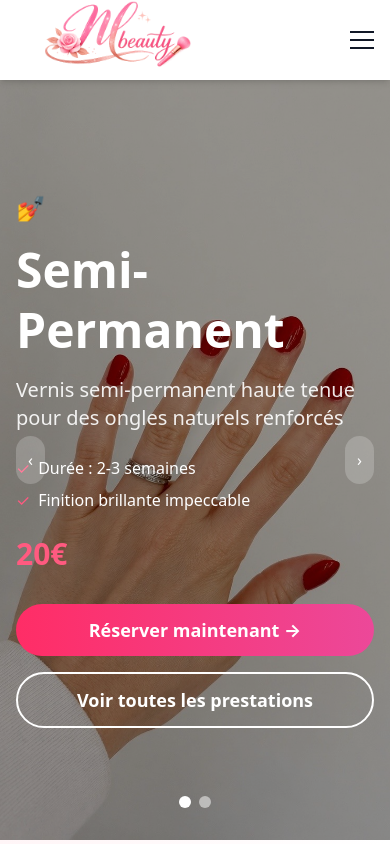
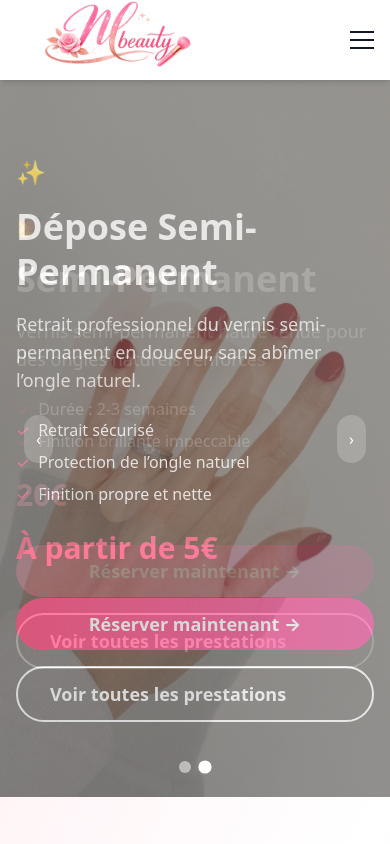
Before and after one commit to lounas-nait/ML-beauty, a Next.js app: page / in a window 390 px wide. Shown: the top 844 px of the page. Built offline with nearby package versions, Linux system fonts and the light colour scheme.

Commit message:
bouton réserver

```diff
--- a/app/page.tsx
+++ b/app/page.tsx
@@ -12,12 +12,12 @@ import BookingModal from '../components/BookingModal';
 const heroSlides = [
   {
     id: 1,
-    image: '/images/realisattions/P11.jpg',
+    image: '/images/realisattions/33.jpg',
     service: SERVICES[1], // semi-permanent
   },
   {
     id: 2,
-    image: '/images/realisattions/33.jpg',
+    image: '/images/realisattions/P11.jpg',
     service: SERVICES[6], // Semi-Permanent
   },
 
@@ -30,7 +30,7 @@ export default function Home() {
   useEffect(() => {
     const timer = setInterval(() => {
       setCurrentSlide((prev) => (prev + 1) % heroSlides.length);
-    }, 10000); // Change slide every 5 seconds
+    }, 6000); // Change slide every 5 seconds
 
     return () => clearInterval(timer);
   }, []);
@@ -66,13 +66,14 @@ export default function Home() {
   return (
     <>
       {/* Hero Carousel Section */}
-      <section className="relative h-[90vh] overflow-hidden">
+      <section className="relative h-[85vh] min-h-[600px] w-full overflow-hidden">
         {heroSlides.map((slide, index) => (
           <div
             key={slide.id}
-            className={`absolute inset-0 transition-opacity duration-1000 ${index === currentSlide ? 'opacity-100' : 'opacity-0'
+            className={`absolute inset-0 transition-opacity duration-1000 ease-in-out ${index === currentSlide ? "opacity-100 z-10" : "opacity-0 z-0"
               }`}
           >
+            {/* Image */}
             <Image
               src={slide.image}
               alt={slide.service.title}
@@ -80,23 +81,28 @@ export default function Home() {
               priority={index === 0}
               className="object-cover"
             />
-            {/* Dark Overlay */}
-            <div className="absolute inset-0 bg-black/40"></div>
-            {/* Content Overlay */}
-            <div className="absolute inset-0 flex items-center">
-              <div className="container mx-auto px-4">
+
+            {/* Overlay */}
+            <div className="absolute inset-0 bg-black/50"></div>
+
+            {/* Content */}
+            <div className="relative z-20 flex items-center h-full">
+              <div className="container mx-auto px-6">
                 <div className="max-w-2xl text-white">
-                  <div className="mb-4">
-                    <span className="text-2xl">{slide.service.icon}</span>
+
+                  <div className="mb-4 text-2xl">
+                    {slide.service.icon}
                   </div>
-                  <h1 className="text-5xl md:text-6xl font-bold mb-4 leading-tight">
+
+                  <h1 className="text-4xl md:text-6xl font-bold mb-4 leading-tight">
                     {slide.service.title}
                   </h1>
-                  <p className="text-xl mb-6 opacity-90">
+
+                  <p className="text-lg md:text-xl mb-6 opacity-90">
                     {slide.service.description}
                   </p>
-                  <div className="mb-6">
-                    <ul className="space-y-2">
+
+                  <ul className="space-y-2 mb-6">
                     {slide.service.features.map((feature, idx) => (
                       <li key={idx} className="flex items-center">
                         <span className="text-rose-400 mr-2">✓</span>
@@ -104,26 +110,27 @@ export default function Home() {
                       </li>
                     ))}
                   </ul>
-                  </div>
+
                   <div className="text-3xl font-bold text-rose-400 mb-8">
                     {slide.service.price}
                   </div>
+
                   <div className="flex flex-col sm:flex-row gap-4">
                     <button
                       onClick={() => setIsBookingOpen(true)}
-
-                      rel="noopener noreferrer"
-                      className="inline-flex items-center justify-center bg-gradient-to-r from-rose-500 to-pink-500 text-white px-8 py-3 rounded-full font-bold text-lg hover:shadow-lg transition transform hover:-translate-y-1"
+                      className="bg-gradient-to-r from-rose-500 to-pink-500 text-white px-8 py-3 rounded-full font-bold text-lg hover:shadow-xl transition-all duration-300 hover:scale-105"
                     >
                       Réserver maintenant →
                     </button>
+
                     <Link
                       href="/services"
-                      className="inline-flex items-center justify-center border-2 border-white text-white px-8 py-3 rounded-full font-bold text-lg hover:bg-white hover:text-gray-900 transition"
+                      className="border-2 border-white px-8 py-3 rounded-full font-bold text-lg hover:bg-white hover:text-gray-900 transition-all duration-300"
                     >
                       Voir toutes les prestations
                     </Link>
                   </div>
+
                 </div>
               </div>
             </div>
@@ -133,24 +140,25 @@ export default function Home() {
         {/* Navigation Arrows */}
         <button
           onClick={prevSlide}
-          className="absolute left-4 top-1/2 transform -translate-y-1/2 bg-white/20 hover:bg-white/30 text-white p-3 rounded-full transition"
+          className="absolute left-6 top-1/2 -translate-y-1/2 bg-white/20 hover:bg-white/30 text-white p-3 rounded-full transition z-30"
         >
           ‹
         </button>
+
         <button
           onClick={nextSlide}
-          className="absolute right-4 top-1/2 transform -translate-y-1/2 bg-white/20 hover:bg-white/30 text-white p-3 rounded-full transition"
+          className="absolute right-6 top-1/2 -translate-y-1/2 bg-white/20 hover:bg-white/30 text-white p-3 rounded-full transition z-30"
         >
           ›
         </button>
 
-        {/* Slide Indicators */}
-        <div className="absolute bottom-8 left-1/2 transform -translate-x-1/2 flex space-x-2">
+        {/* Indicators */}
+        <div className="absolute bottom-6 left-1/2 -translate-x-1/2 flex space-x-2 z-30">
           {heroSlides.map((_, index) => (
             <button
               key={index}
               onClick={() => setCurrentSlide(index)}
-              className={`w-3 h-3 rounded-full transition ${index === currentSlide ? 'bg-white' : 'bg-white/50'
+              className={`w-3 h-3 rounded-full transition ${index === currentSlide ? "bg-white scale-110" : "bg-white/50"
                 }`}
             />
           ))}
--- a/app/services/page.tsx
+++ b/app/services/page.tsx
@@ -1,6 +1,4 @@
 'use client';
-
-
 
 export default function Services() {
   const services = [
@@ -149,9 +147,9 @@ export default function Services() {
                 <h3 className="text-xl font-bold text-gray-900 mb-4">⏱️ Durée des Prestations</h3>
                 <ul className="space-y-2 text-gray-600">
 
-                  <li>• Semi-Permanent : 45 min à 1h</li>
+                  <li>• Semi-Permanent : 1h</li>
 
-                  <li>• Dépose Semi-Permanent : 30 min</li>
+                  <li>• Dépose Semi-Permanent : 45 min</li>
                 </ul>
               </div>
               <div>
--- a/components/Navbar.tsx
+++ b/components/Navbar.tsx
@@ -4,14 +4,17 @@ import Link from 'next/link';
 import { useState } from 'react';
 import Image from 'next/image';
 import { usePathname } from 'next/navigation';
+import BookingModal from './BookingModal';
 
 export default function Navbar() {
   const [isOpen, setIsOpen] = useState(false);
+  const [isBookingOpen, setIsBookingOpen] = useState(false);
   const pathname = usePathname();
 
   const isActiveLink = (path: string): boolean => pathname === path;
 
   return (
+    <>
       <nav className="sticky top-0 z-50 bg-white shadow-md">
         <div className="container mx-auto px-4 h-20 flex items-center justify-between">
 
@@ -69,17 +72,17 @@ export default function Navbar() {
                   : "text-gray-700 hover:text-rose-500"
               }`}
             >
-            Contact
+              Contacts
             </Link>
 
-          <a
-            href="https://calendly.com/mlbeauty77/semi-permanent-1h"
-            target="_blank"
-            rel="noopener noreferrer"
+            {/* Bouton Réserver Desktop */}
+            <button
+              onClick={() => setIsBookingOpen(true)}
               className="bg-gradient-to-r from-rose-500 to-pink-500 text-white px-6 py-2 rounded-full font-medium hover:shadow-lg transition"
             >
               Réserver
-          </a>
+            </button>
+
           </div>
 
           {/* Mobile Menu Button */}
@@ -131,18 +134,26 @@ export default function Navbar() {
               Contact
             </Link>
 
-          <a
-            href="https://calendly.com/mlbeauty77/semi-permanent-1h"
-            target="_blank"
-            rel="noopener noreferrer"
-            onClick={() => setIsOpen(false)}
+            {/* Bouton Réserver Mobile */}
+            <button
+              onClick={() => {
+                setIsOpen(false);
+                setIsBookingOpen(true);
+              }}
               className="bg-gradient-to-r from-rose-500 to-pink-500 text-white px-6 py-2 rounded-full font-medium text-center block mt-2"
             >
               Réserver
-          </a>
+            </button>
 
           </div>
         )}
       </nav>
+
+      {/* Booking Modal */}
+      <BookingModal
+        isOpen={isBookingOpen}
+        onClose={() => setIsBookingOpen(false)}
+      />
+    </>
   );
 }
```
Lines whose indentation alone changed are shown as unchanged.
